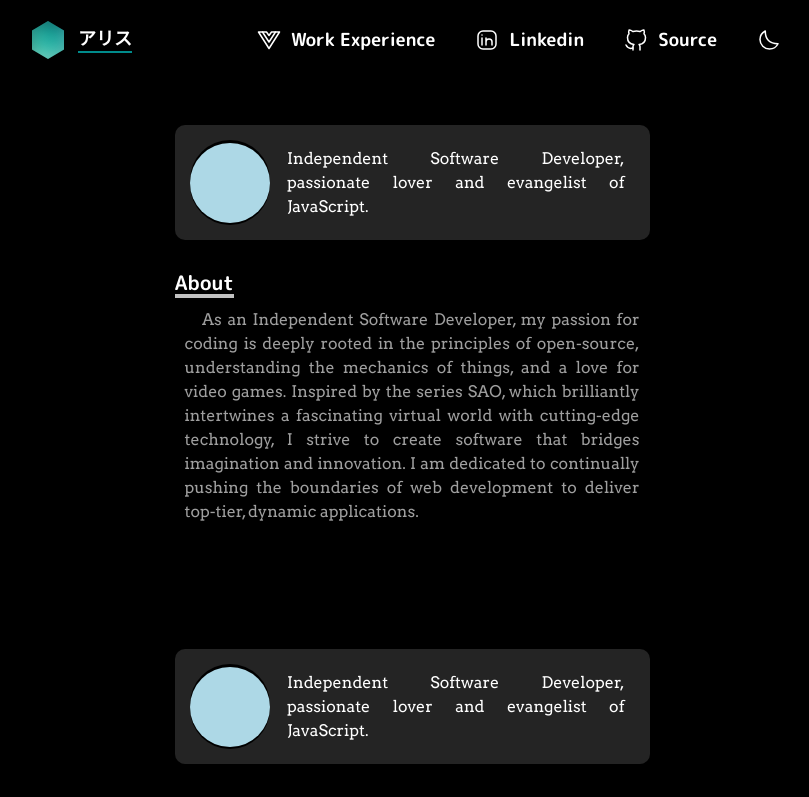
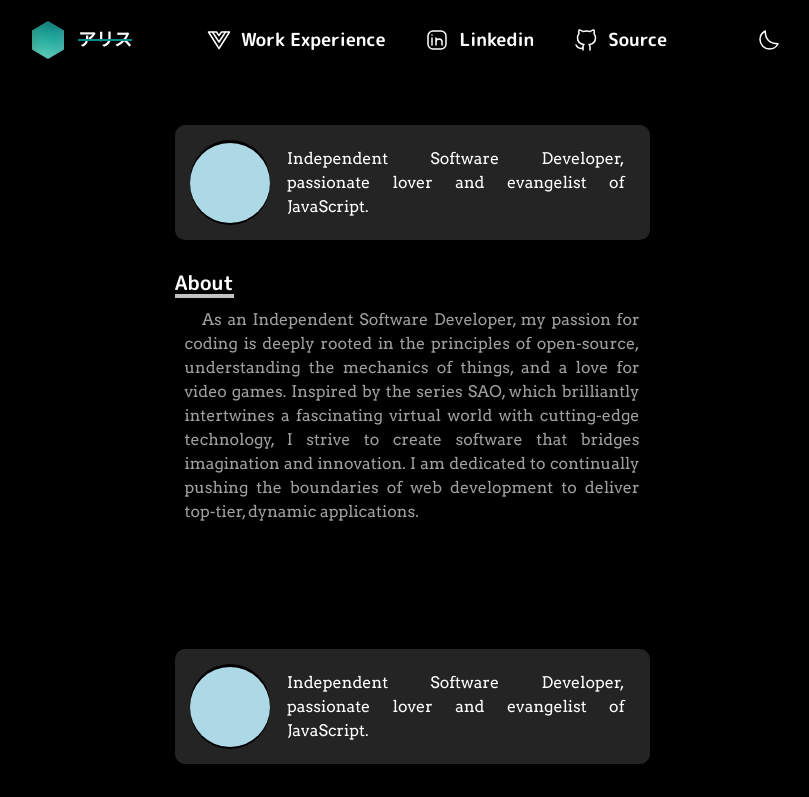
Before and after one commit to alicedev94/alice-2024, a Vue app: page / in a window 1280 px wide. Shown: the top 797 px of the page, without its empty margins (228-1037 px from the left). Built offline with nearby package versions, Linux system fonts and the light colour scheme.

Commit message:
aggregate line-through

```diff
--- a/src/components/HeaderCo.vue
+++ b/src/components/HeaderCo.vue
@@ -64,18 +64,19 @@ watch(documentWidth, (newValue, oldValue) => {
 <template>
   <header :class="['eme-header', mode.isLightMode ? 'eme-nav-light' : 'eme-nav-dark']">
     <nav class="eme-nav">
+      <!-- Logo -->
       <div class="nav-logo m-plus-rounded-1c-bold eme-orizontal logo">
         <div class="emerald dimension"></div>
         <p class="header-font header-title">{{ name.homePage }}</p>
       </div>
+
+      <!-- Items -->
       <div class="eme-orizontal m-plus-rounded-1c-bold">
         <!-- Work Experience -->
         <div v-if="isDesktop" @click="$emit('showOptions')" class="eme-btn eme-orizontal header-element ">
           <img :src="mode.isLightMode ? vueLightTheme : vueDarkTheme" alt="menu.svg" />
           <p class="header-font underline-p">Work Experience</p>
         </div>
-        <!--
-        <div class="eme-br animate__fadeOutRight"></div> -->
 
         <!-- Linkedin -->
         <div v-if="isDesktop" @click="$emit('showOptions')" class="eme-btn eme-orizontal header-element">
@@ -88,11 +89,13 @@ watch(documentWidth, (newValue, oldValue) => {
           <img :src="mode.isLightMode ? gitHubLightTheme : gitHubDarkTheme" alt="menu.svg" />
           <p class="header-font underline-p">Source</p>
         </div>
+      </div>
 
+      <!-- items 2 -->
+      <div class="eme-orizontal items-2">
         <!-- Theme  -->
-        <div @click="$emit('changeMode')" class="eme-nav-theme eme-btn eme-orizontal header-element">
+        <div v-if="isDesktop" @click="$emit('changeMode')" class="eme-nav-theme eme-btn eme-orizontal header-element">
           <img :src="mode.isLightMode ? sunLightTheme : moonDarkTheme" alt="mode.svg" />
-          <!-- <p v-if="isDesktop" class="header-font underline-p">Dark</p> -->
         </div>
 
         <!-- Menu -->
@@ -100,14 +103,16 @@ watch(documentWidth, (newValue, oldValue) => {
           <img :src="mode.isLightMode ? menuLightTheme : menuDarkTheme" alt="menu.svg" />
         </p>
       </div>
+
     </nav>
   </header>
 </template>
 
 <style scoped>
 .header-title {
-
-  border-bottom: 2px solid #008b8b;
+  text-decoration: line-through;
+  text-decoration-color: #008b8b;
+  text-decoration-thickness: 2px;
 }
 
 .eme-btn {
@@ -214,4 +219,10 @@ img.transitioning {
   width: 100%;
 
 }
+
+.items-2 {
+  display: flex;
+  align-items: center;
+  justify-content: center;
+}
 </style>
--- a/src/views/HomeView.vue
+++ b/src/views/HomeView.vue
@@ -28,8 +28,6 @@ const onlyTestContent = [0, 1, 2]
   ]">
     <HeaderCo @change-mode="changeMode" @show-options="showOptions" />
     <BodyCo v-for="item in onlyTestContent" />
-    <!--
-    <Image /> -->
   </div>
   <FooterCo />
 </template>
```
